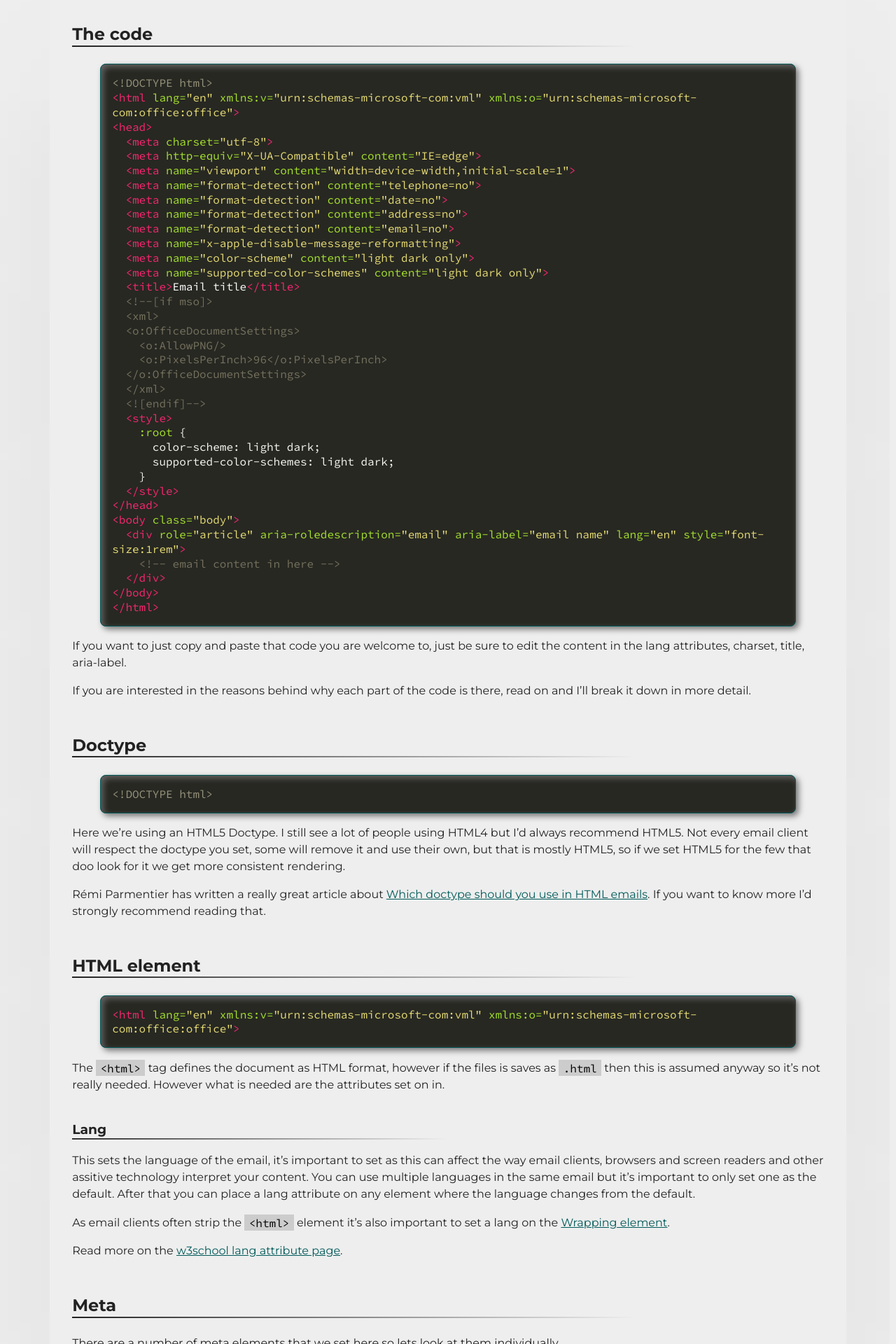
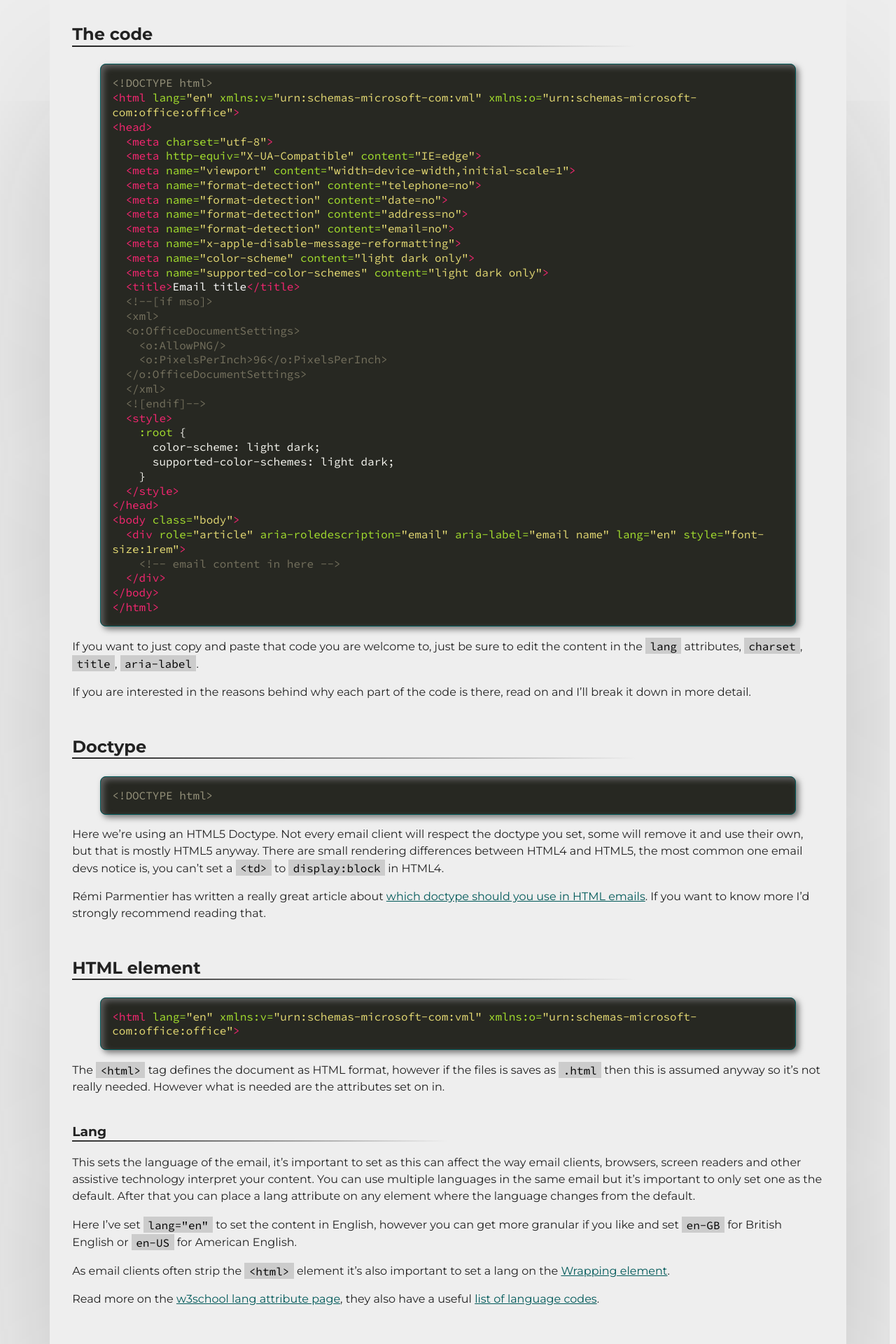
Before and after one commit to M-J-Robbins/good-email-code, a Jekyll site: the page built from email-code/template.md, in a window 1280 px wide. Shown: the part 365-2285 px from the top of the page at 70% size. Built offline with Jekyll 4.4.1, drawn with Linux system fonts in a browser that asks for light colours; our own code applies the rules of GitHub Pages for plain Markdown files; a script that is not in the unit is left out; some of the changed text lies outside the part shown.

Commit message:
proof read

```diff
--- a/assets/css/style.css
+++ b/assets/css/style.css
@@ -53,8 +53,8 @@ header .logo:hover{
   max-width: 80em;
   padding: 0 2em 3em 2em;
   margin: 0 auto;
-  box-shadow:8em 4em 15em -15em var(--fg-color, #222),
-            -8em 4em 15em -15em var(--fg-color, #222);
+  box-shadow:10em 4em 15em -15em var(--fg-color, #222),
+            -10em 4em 15em -15em var(--fg-color, #222);
   border-radius: 0 0 8em 8em / 0 0 6em 6em;
   line-height:1.5;
 }
--- a/email-code/template.md
+++ b/email-code/template.md
@@ -40,7 +40,7 @@ This is a simple stripped back basic template that I'd use for every email I sen
 </body>
 </html>
 {% endhighlight %}
-If you want to just copy and paste that code you are welcome to, just be sure to edit the content in the lang attributes, charset, title, aria-label.
+If you want to just copy and paste that code you are welcome to, just be sure to edit the content in the `lang` attributes, `charset`, `title`, `aria-label`.
 
 If you are interested in the reasons behind why each part of the code is there, read on and I'll break it down in more detail.
 
@@ -48,9 +48,9 @@ If you are interested in the reasons behind why each part of the code is there,
 {% highlight html %}
 <!DOCTYPE html>
 {% endhighlight %}
-Here we're using an HTML5 Doctype.  I still see a lot of people using HTML4 but I'd always recommend HTML5.  Not every email client will respect the doctype you set, some will remove it and use their own, but that is mostly HTML5, so if we set HTML5 for the few that doo look for it we get more consistent rendering.
+Here we're using an HTML5 Doctype.  Not every email client will respect the doctype you set, some will remove it and use their own, but that is mostly HTML5 anyway. There are small rendering differences between HTML4 and HTML5, the most common one email devs notice is, you can't set a `<td>` to `display:block` in HTML4.
 
-Rémi Parmentier has written a really great article about [Which doctype should you use in HTML emails](https://emails.hteumeuleu.com/which-doctype-should-you-use-in-html-emails-cd323fdb793c).  If you want to know more I'd strongly recommend reading that.
+Rémi Parmentier has written a really great article about [which doctype should you use in HTML emails](https://emails.hteumeuleu.com/which-doctype-should-you-use-in-html-emails-cd323fdb793c).  If you want to know more I'd strongly recommend reading that.
 
 ## HTML element
 {% highlight html %}
@@ -59,14 +59,16 @@ Rémi Parmentier has written a really great article about [Which doctype should
 The `<html>` tag defines the document as HTML format, however if the files is saves as `.html` then this is assumed anyway so it's not really needed.  However what is needed are the attributes set on in.
 
 ### Lang
-This sets the language of the email, it's important to set as this can affect the way email clients, browsers and screen readers and other assitive technology interpret your content. You can use multiple languages in the same email but it's important to only set one as the default.  After that you can place a lang attribute on any element where the language changes from the default.
+This sets the language of the email, it's important to set as this can affect the way email clients, browsers, screen readers and other assistive technology interpret your content. You can use multiple languages in the same email but it's important to only set one as the default.  After that you can place a lang attribute on any element where the language changes from the default.
+
+Here I've set `lang="en"` to set the content in English, however you can get more granular if you like and set `en-GB` for British English or `en-US` for American English.
 
 As email clients often strip the `<html>` element it's also important to set a lang on the [Wrapping element](#wrapping-element).
 
-Read more on the [w3school lang attribute page](https://www.w3schools.com/tags/att_global_lang.asp).
+Read more on the [w3school lang attribute page](https://www.w3schools.com/tags/att_global_lang.asp), they also have a useful [list of language codes](https://www.w3schools.com/tags/ref_language_codes.asp).
 
 ## Meta
-There are a number of meta elements that we set here so lets look at them individually.
+There are a number of meta elements set here so lets look at them individually.
 
 ### charset
 {% highlight html %}
@@ -74,7 +76,7 @@ There are a number of meta elements that we set here so lets look at them indivi
 {% endhighlight %}
 This sets the character encoding standard which can limit the character that are used.  Unlike the lang attribute we can only set one charset for the file.
 
-I need to set some time to look into this more but generally i believe utf-8 should cover most cases.
+I need to set some time to look into this more but generally I believe utf-8 should cover most cases.
 
 Be aware that the email headers may override what is set in the meta.
 
@@ -92,7 +94,7 @@ As the years go on I think it's getting safer and safer to remove this meta tag.
 {% highlight html %}
 <meta name="viewport" content="width=device-width,initial-scale=1">
 {% endhighlight %}
-The viewport element gives the browser and email client instructions on how to control the page's dimensions and scaling.  `width=device-width` sets the width of the page to follow the screen-width of the device.  `initial-scale=1.0` sets the initial zoom level when the page is first loaded by the browser.
+The viewport element gives the browser and email client instructions on how to control the page's dimensions and scaling.  `width=device-width` sets the width of the page to follow the screen-width of the device.  `initial-scale=1.0` sets the initial zoom level when the email is first loaded.
 
 ### Format detection
 {% highlight html %}
@@ -104,8 +106,7 @@ The viewport element gives the browser and email client instructions on how to c
 In theory these prevent email clients automatically detecting and generating links out of phone numbers, dates, addresses and email addresses.
 However support is low, I've only ever seen it work for phone numbers on the Outlook iOS app.  I'd recommend including these anyway as it's a hint to the email clients that this is something we want.
 
-There is also a debate about weather this is a user experience enhancement that users want and that it shouldn't be blocked.  But I think there are too many issues with the auto detection to reply on it so I feel like it should be blocked.
-
+There is an argument that we shouldn't use these as the auto linking helps users.  However I feel there are too many issues with the auto detection to reply on it, if I add a phone number I will add a link myself. If I include numbers for another reason (order number etc.) I don't want them linking to a phone number.
 
 ### x-apple-disable-message-reformatting
 {% highlight html %}
@@ -121,12 +122,12 @@ There are more details on [Apple auto-scaling emails bug](https://github.com/hte
 <meta name="color-scheme" content="light dark">
 <meta name="supported-color-schemes" content="light dark">
 {% endhighlight %}
-These are used to control dark mode preferences. They both do the same thing but `supported-color-schemes` was renames to `color-scheme` so for now we include both to get more as the old name is supported by WebKit, Safari, and Mail in macOS 10.14.4.
+These are used to control dark mode preferences. They both do the same thing but `supported-color-schemes` was renames to `color-scheme` so for now we include both to get more as the old name is supported by Safari, and Mail in macOS 10.14.4.
 
 The `content` values are
+* light - tells the email client that only light styles are provided
+* light only - tells the email clients that only light mode styles are ready to use and not to try and transform them to dark.
 * light dark — tells the email clients that both light and dark styles are coded and ready to use.
-* light - tells the email client that only light styles are provided
-* light only - tells the email clients that only light mode styles are ready to use and not to try and transform light styles.
 * light dark only — tells the email clients that light and dark styles are ready to use and not to try and transform light styles.
 
 It's best to set this with logic depending on if dark styles are included in the code. But if you can't place that logic I'd opt for `light dark`.
@@ -136,7 +137,7 @@ It's best to set this with logic depending on if dark styles are included in the
 {% highlight html %}
 <title>Email title</title>
 {% endhighlight %}
-The title element give a title to your document, this will be seen in the browser tab, if a user selects to view the email in a browser.  I have previously seen the title show in a preview for the old default Android client, it's possible that something like that may happen again.
+The title element give a title to your document, this will be seen in the browser tab if a user selects to view the email in a browser.  I have previously seen the title show in a preview for the old default Android client, it's possible that something like that may happen again.
 
 ## XML
 {% highlight html %}
@@ -150,9 +151,9 @@ The title element give a title to your document, this will be seen in the browse
 <![endif]-->
 {% endhighlight %}
 This code helps rendering on Windows versions of Outlook desktop.
-`<!--[if mso]> <![endif]-->` This if statement means this code is only visible to Windows versions of Outlook desktop.
-`<o:AllowPNG/>` This improves support for PNG images.
-`<o:PixelsPerInch>96</o:PixelsPerInch>` This will improve rendering on machines that have a higher DPI set, this is often the case for Windows machines that have higher than standard resolution  monitors.
+* `<!--[if mso]> <![endif]-->` This if statement means this code is only visible to Windows versions of Outlook desktop.
+* `<o:AllowPNG/>` This improves support for PNG images.
+* `<o:PixelsPerInch>96</o:PixelsPerInch>` This will improve rendering on machines that have a higher DPI set, this is often the case for Windows laptops that have higher than standard resolution monitors, or users who have chosen to increase the DPI.
 
 ## Style
 {% highlight html %}
@@ -163,7 +164,7 @@ This code helps rendering on Windows versions of Outlook desktop.
   }
 </style>
 {% endhighlight %}
-This is essentially a duplicate of the [meta color-scheme](#color-scheme). At time of writing this only really works in Apple Mail which supports both methods but in the interest of future proofing I'm including both.  There is also a potential argument to apply this to the wrapping element too.
+This is essentially a duplicate of the [meta color-scheme](#color-scheme). At time of writing this only really works in Apple Mail which supports both methods but in the interest of future proofing I'm including both.
 
 ## Body
 {% highlight html %}
@@ -175,17 +176,17 @@ I always like to define a body class on the body element, this is because someti
 {% highlight html %}
 <div role="article" aria-roledescription="email" aria-label="email name" lang="en" style="font-size:1rem">
 {% endhighlight %}
-Inside the email body we wrap the whole content of the email in this `<div>`, I've also seen some people appoly these attributes to a wrapping `<table>` personally I try and avoid tables as much as possible, but if that's your set up then you can use a `<table>`.
+Inside the email body we wrap the whole content of the email in this `<div>`, I've also seen some people apply these attributes to a wrapping `<table>` personally I try and avoid tables as much as possible, but if that's your set up then you can use it on a `<table>`.
 
 So taking a closer look at the attributes;
 ### `role="article"`
-This is an accessibility enhancement, when navigating with a screen reader this will define the content as an article which the user will understand as something that can stand alone outside the context of the rest of the page.
+This is an accessibility enhancement, when navigating with a screen reader this will place the email into the landmarks menu and define the content as an article.  Although it may not be an article as such, the definition here is something that can stand alone outside the context of the rest of the page. And email fits that description.
 
 ### `aria-roledescription="email"`
-We define this as stand alone content but it will be described as a article which may not be the best name for what the content is, so here we change that to say this is an email.
+As I mentioned previously, article may not be the best word to describe the content, so this will rename it to email.  This is a custom name so we can use anything here but I wouldn't advise using anything else apart from maybe translating it to match the language of your content.
 
 ### `aria-label="email name"`
-So we've said this is stand along content, we've said the content type is email now we give that a title.  I'd recommend using something like the subject line, or perhaps say who the email is from.
+So we've said this is stand along content, we've said the content type is email now we give that a title.  To keep it simple I'd recommend using the subject line if you can dynamically insert that or perhaps say who the email is from.
 
 ### `lang="en"`
 This is a duplication of the [lang](#lang) set on the HTML element.  Email clients will often remove the `<html>` element so it's best to duplicate it here also.
```
Also changed, not shown: email-code/link-button.md (+12 -10 lines).
